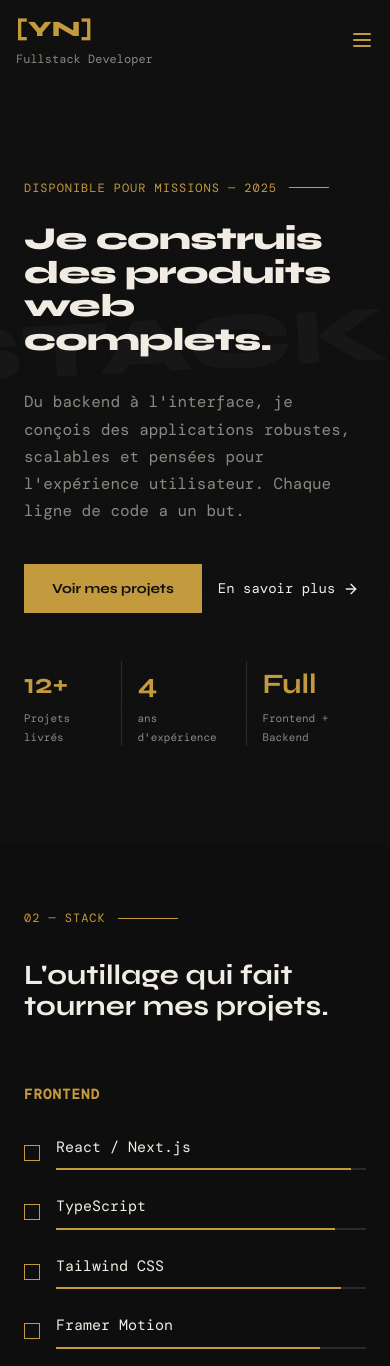
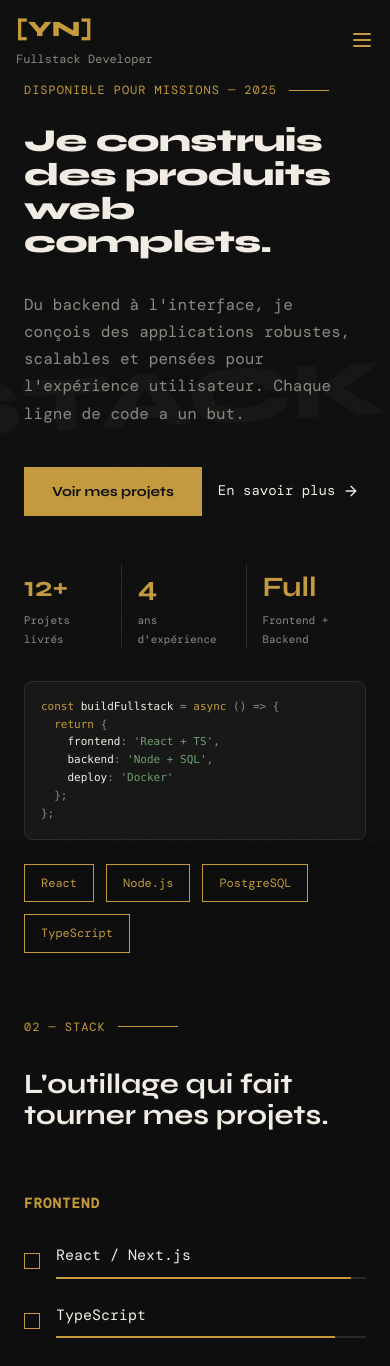
Before and after one commit to Ariane859/portfolio, a React (Vite) app: page / in a window 390 px wide. Shown: the top 1366 px of the page. Built offline with nearby package versions, Linux system fonts and the light colour scheme.

Commit message:
Fix code card responsive on mobile

```diff
--- a/src/app/App.tsx
+++ b/src/app/App.tsx
@@ -145,7 +145,7 @@ function HeroSection() {
         FULLSTACK
       </div>
 
-      <div className="max-w-[1280px] mx-auto w-full grid md:grid-cols-[55%_45%] gap-12 relative z-10">
+      <div className="max-w-[1280px] mx-auto w-full grid md:grid-cols-[55%_45%] gap-8 md:gap-12 relative z-10">
         {/* Left Column */}
         <div className="flex flex-col justify-center">
           <motion.div
@@ -212,15 +212,15 @@ function HeroSection() {
           </motion.div>
         </div>
 
-        {/* Right Column — hidden on mobile */}
+        {/* Right Column */}
         <motion.div
           initial={{ opacity: 0, x: 20 }}
           animate={{ opacity: 1, x: 0 }}
           transition={{ delay: 0.6 }}
-          className="hidden md:flex flex-col gap-6 justify-center"
+          className="flex flex-col gap-6 justify-center"
         >
-          <div className="bg-[#161616] border border-[#2A2A2A] rounded-lg p-4 md:p-8">
-            <pre className="font-['DM_Mono'] text-[12px] md:text-[14px] overflow-x-auto">
+          <div className="bg-[#161616] border border-[#2A2A2A] rounded-lg p-4 md:p-8 w-full overflow-hidden">
+            <pre className="font-['DM_Mono'] text-[11px] sm:text-[13px] md:text-[14px] overflow-x-auto leading-relaxed">
               <code>
                 <span className="text-[#C49A3C]">const</span> <span className="text-[#F2EDE4]">buildFullstack</span> <span className="text-[#8C8880]">=</span> <span className="text-[#C49A3C]">async</span> <span className="text-[#8C8880]">{'() => {'}</span>{'\n'}
                 {'  '}<span className="text-[#C49A3C]">return</span> <span className="text-[#8C8880]">{'{'}</span>{'\n'}
```
